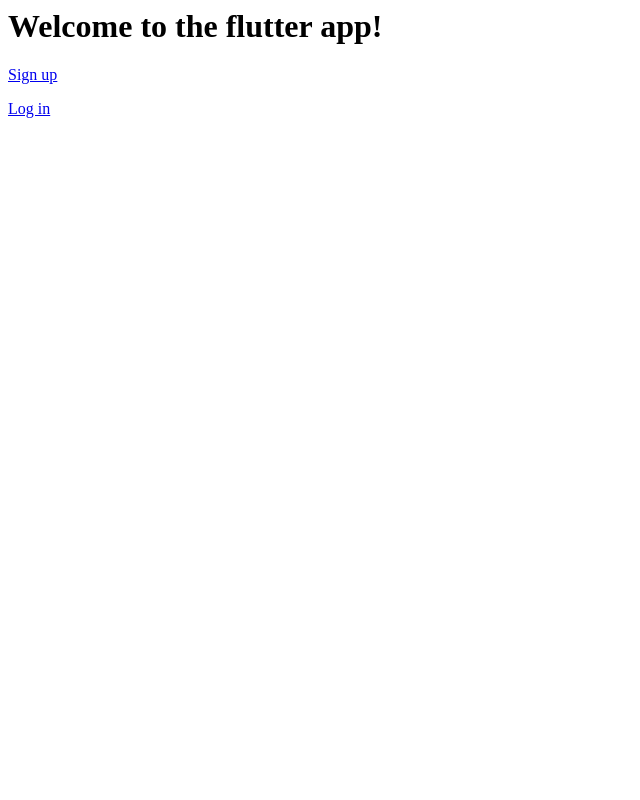
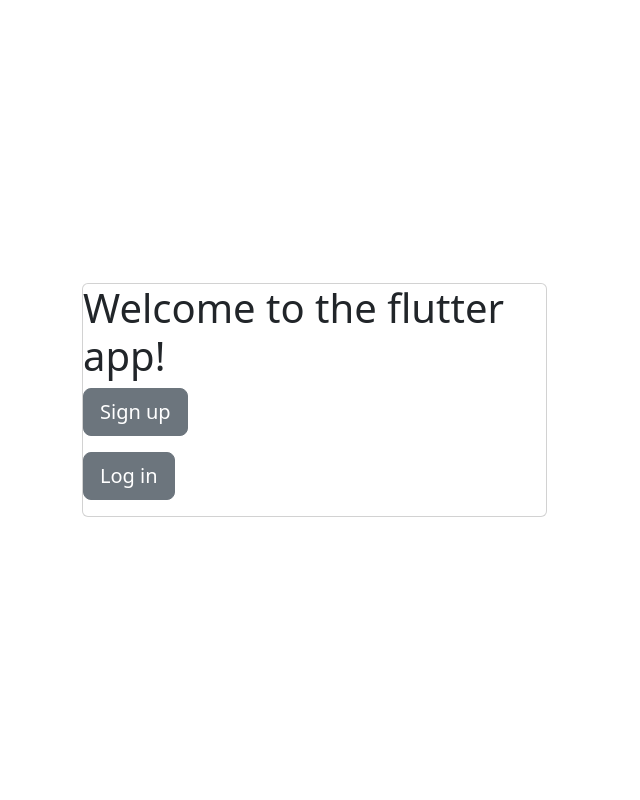
Before and after one commit to AniadHossain/TwitterClone, a Django app: page / in a window 1280 px wide. Shown: the whole page, without its empty margins (0-640 px from the left). Run offline with Django 3.2, Linux system fonts and the light colour scheme.

Commit message:
Style home page with bootstrap

```diff
--- a/microblogs/templates/home.html
+++ b/microblogs/templates/home.html
@@ -1,12 +1,33 @@
-<html>
-    <head>
-        <title>Flutter</title>
-    </head>
+<!doctype html>
+<html lang="en">
+  <head>
+    <!-- Required meta tags -->
+    <meta charset="utf-8">
+    <meta name="viewport" content="width=device-width, initial-scale=1">
 
-    <body>
-        <h1>Welcome to the flutter app!</h1>
-        <p> <a href = '{%url 'sign_up' %}'>Sign up</a> </p>
-        <p> <a href = '{%url 'log_in' %}'>Log in</a> </p>
+    <!-- Bootstrap CSS -->
+    <link rel="stylesheet" href="https://cdn.jsdelivr.net/npm/bootstrap@5.3.2/dist/css/bootstrap.rtl.min.css" integrity="sha384-nU14brUcp6StFntEOOEBvcJm4huWjB0OcIeQ3fltAfSmuZFrkAif0T+UtNGlKKQv" crossorigin="anonymous">
 
-    </body>
+    <title>Flutter</title>
+  </head>
+  <body>
+    <div class="container vh-100">
+        <div class="row vh-100" >
+            <div class="col-12 my-auto">
+                <div class="card offset-sm-5 offset-md-7 offset-lg-12">
+                    <h1>Welcome to the flutter app!</h1>
+                    <p> <a href = '{%url 'sign_up' %}' class="btn btn-lg btn-secondary">Sign up</a> </p>
+                    <p> <a href = '{%url 'log_in' %}' class="btn btn-lg btn-secondary">Log in</a> </p>
+                </div>
+            </div>
+        </div>
+    </div>
+
+
+
+
+    <script src="https://cdn.jsdelivr.net/npm/@popperjs/core@2.11.8/dist/umd/popper.min.js" integrity="sha384-I7E8VVD/ismYTF4hNIPjVp/Zjvgyol6VFvRkX/vR+Vc4jQkC+hVqc2pM8ODewa9r" crossorigin="anonymous"></script>
+    <script src="https://cdn.jsdelivr.net/npm/bootstrap@5.3.2/dist/js/bootstrap.min.js" integrity="sha384-BBtl+eGJRgqQAUMxJ7pMwbEyER4l1g+O15P+16Ep7Q9Q+zqX6gSbd85u4mG4QzX+" crossorigin="anonymous"></script>
+
+  </body>
 </html>
```
